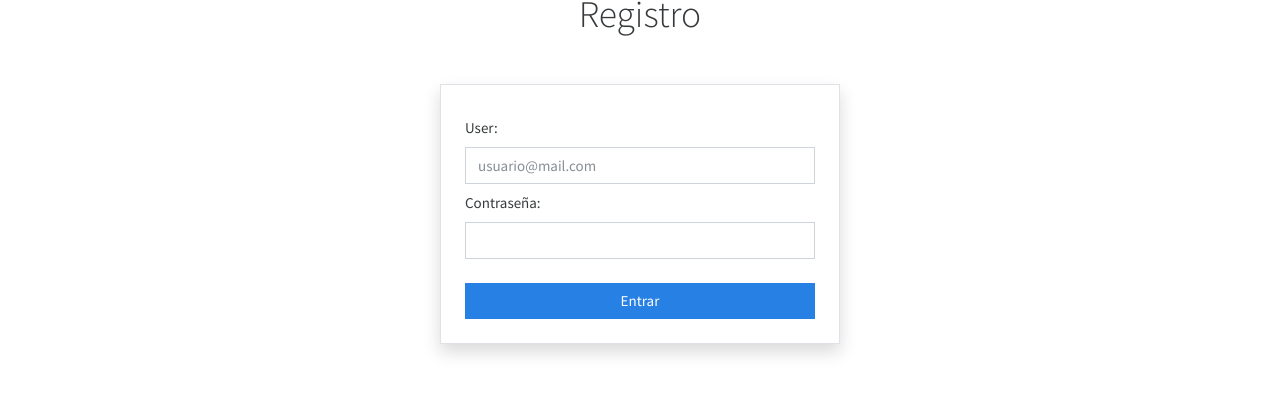
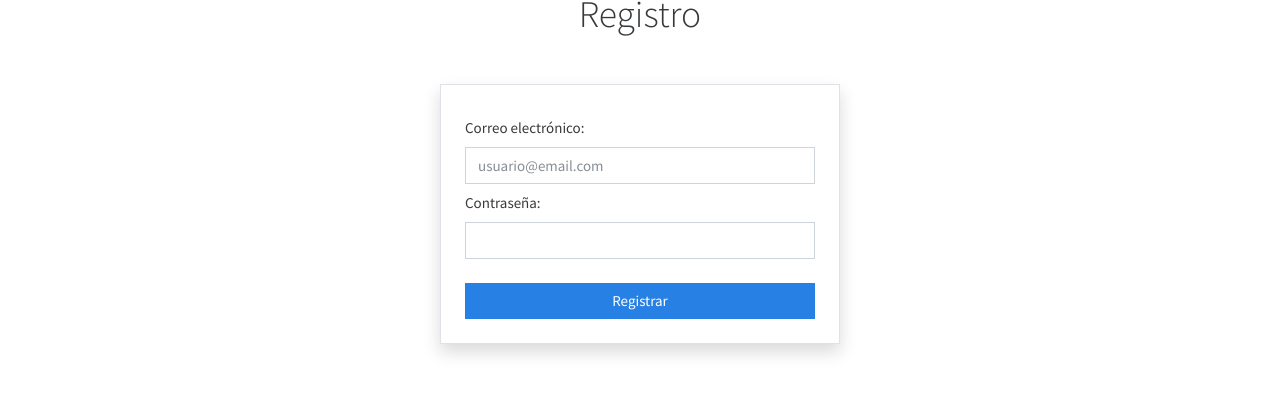
Before and after one commit to davidblancofpllefia/PROJECTE-Gesti-d-incid-ncies, a React (Vite) app: page /registro in a window 1280 px wide. Shown: the part 136-530 px from the top of the page. Built offline with nearby package versions, Linux system fonts and the light colour scheme.

Commit message:
Historia 3

```diff
--- a/src/vistas/Registro.jsx
+++ b/src/vistas/Registro.jsx
@@ -1,17 +1,73 @@
-import React from "react";
+import React, { useState } from "react";
+import { useNavigate } from "react-router-dom";
 
 const Registro = () => {
+  const [email, setEmail] = useState("");
+  const [password, setPassword] = useState("");
+  const [error, setError] = useState("");
+  const [success, setSuccess] = useState("");
+  const navigate = useNavigate();
+
+  const handleSubmit = (e) => {
+    e.preventDefault();
+
+    if (!email || !password) {
+      setError("Por favor, ingresa un correo electrónico y una contraseña.");
+      return;
+    }
+
+    const emailRegex = /^[a-zA-Z0-9._%+-]+@[a-zA-Z0-9.-]+\.[a-zA-Z]{2,}$/;
+    if (!emailRegex.test(email)) {
+      setError("Por favor, ingresa un correo electrónico válido.");
+      return;
+    }
+
+    setError("");
+
+    const usuaris = JSON.parse(localStorage.getItem("dades_usuaris")) || [];
+    const usuariExistente = usuaris.find((usuari) => usuari.email === email);
+    if (usuariExistente) {
+      setError("Este correo electrónico ya está registrado.");
+      return;
+    }
+
+    const nouUsuari = { email, password };
+    usuaris.push(nouUsuari);
+    localStorage.setItem("dades_usuaris", JSON.stringify(usuaris));
+
+    setSuccess("¡Registro completado con éxito!");
+    setTimeout(() => navigate("/login"), 2000);
+  };
+
   return (
     <div className="pt-5">
       <h1 className="w-100 text-center">Registro</h1>
-      <form for="email" className="form p-4 border shadow mt-5 mx-auto" style={{ width: "400px" }}>
-        <label htmlFor="email" className="mt-2 form-label">User: </label>
-        <input type="text" className="form-control" placeholder="usuario@mail.com" />
+      <form onSubmit={handleSubmit} className="form p-4 border shadow mt-5 mx-auto" style={{ width: "400px" }}>
+        <label htmlFor="email" className="mt-2 form-label">Correo electrónico: </label>
+        <input
+          type="email"
+          id="email"
+          className="form-control"
+          placeholder="usuario@email.com"
+          value={email}
+          onChange={(e) => setEmail(e.target.value)}
+        />
 
-        <label htmlFor="pass" className="mt-2 form-label">Contraseña: </label>
-        <input type="password" className="form-control" />
+        <label htmlFor="password" className="mt-2 form-label">Contraseña: </label>
+        <input
+          type="password"
+          id="password"
+          className="form-control"
+          value={password}
+          onChange={(e) => setPassword(e.target.value)}
+        />
 
-        <button type="submit" className="mt-4 w-100 btn btn-primary">Entrar</button>
+        {error && <div className="text-danger mt-2">{error}</div>}
+        {success && <div className="text-success mt-2">{success}</div>}
+
+        <button type="submit" className="mt-4 w-100 btn btn-primary">
+          Registrar
+        </button>
       </form>
     </div>
   );
```
